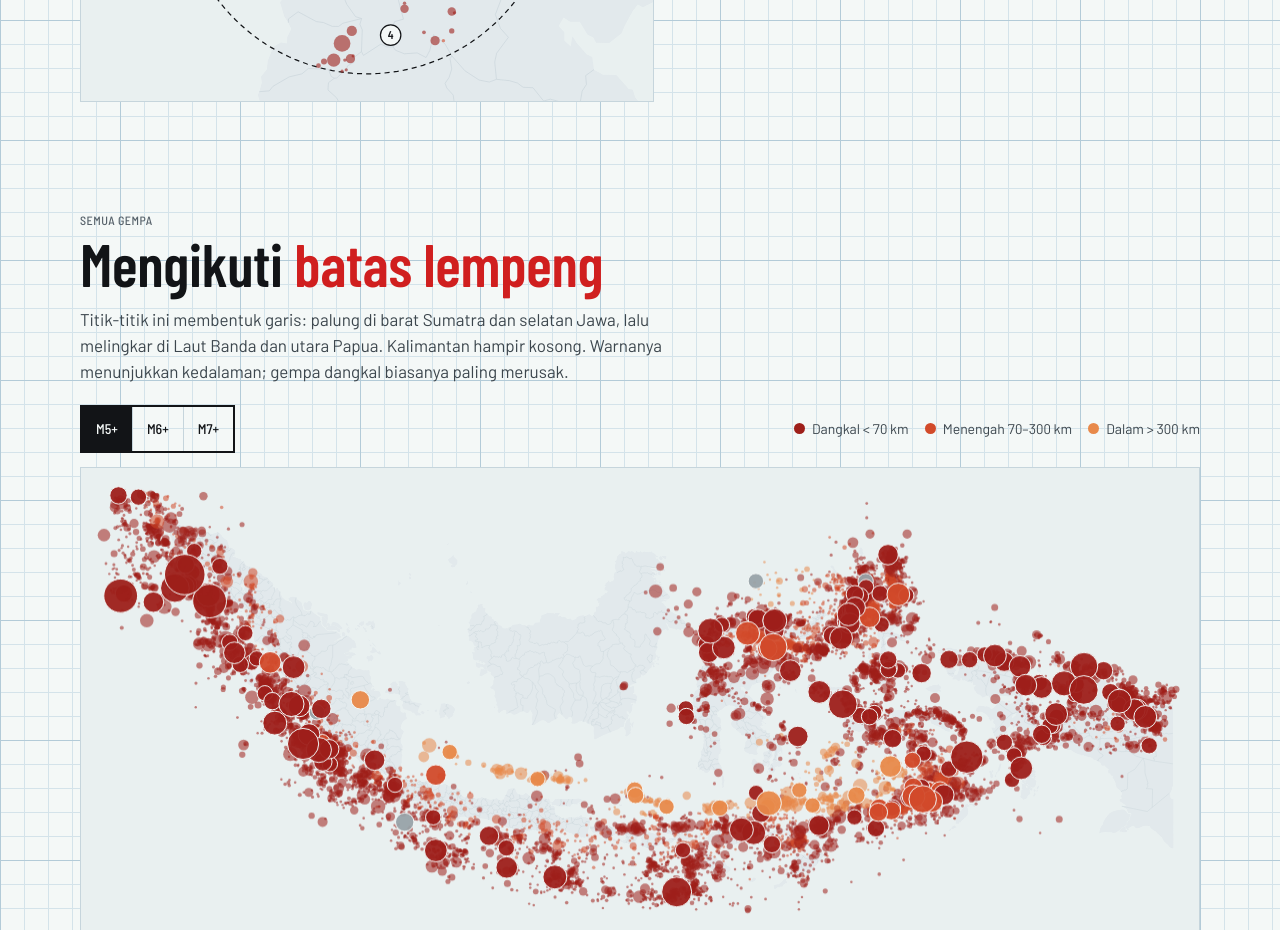
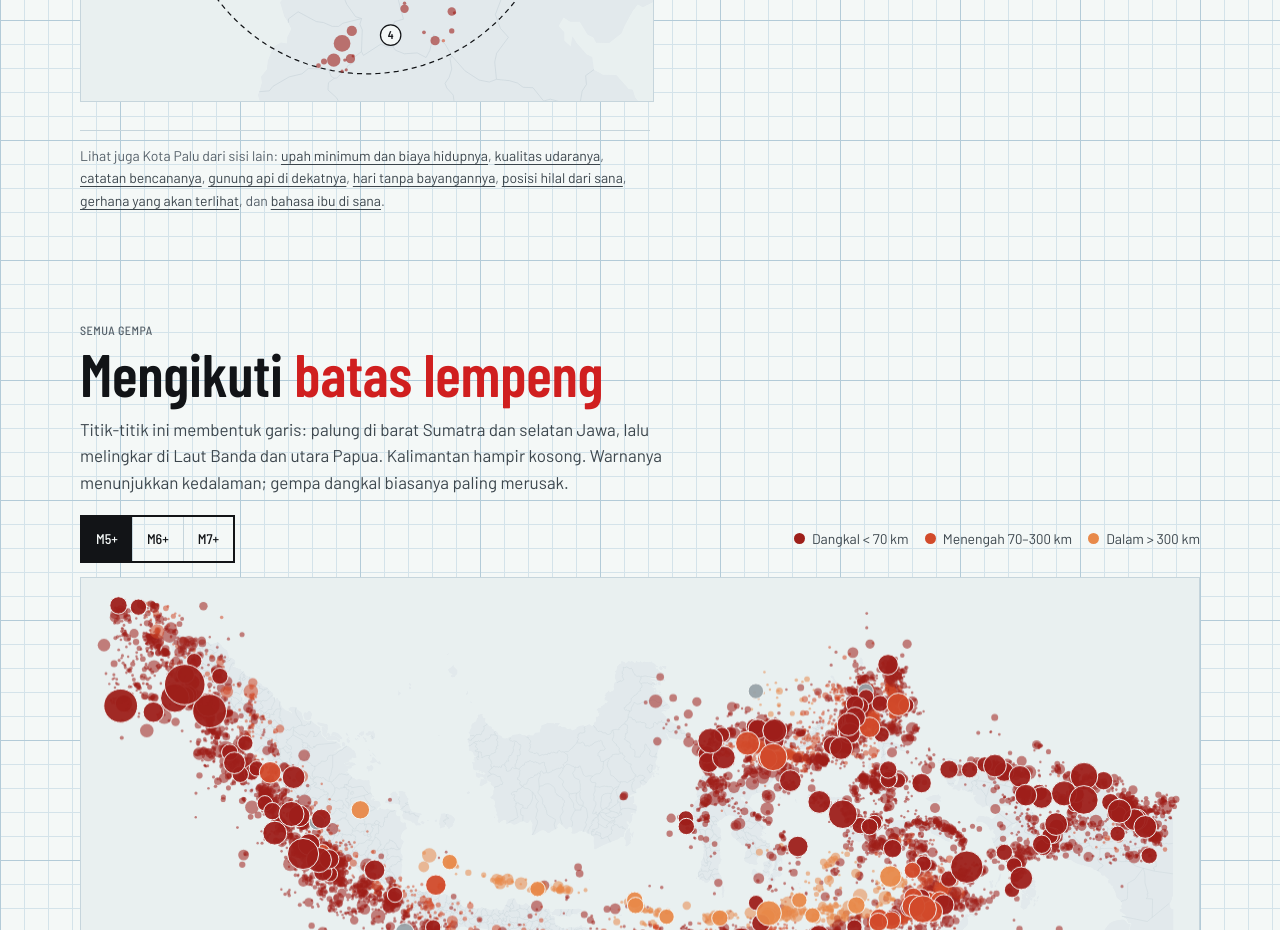
Before and after one commit to Reverseflash45/getar, a website built with Vite: page index.html in a window 1280 px wide. Shown: the part 1900-2830 px from the top of the page. Built offline with nearby package versions, Linux system fonts and the light colour scheme; files whose address does not match are found by name; a web font is replaced by a local one.

Commit message:
Kartu daerah menautkan daerah yang sama di delapan proyek lain

```diff
--- a/index.html
+++ b/index.html
@@ -72,7 +72,9 @@
               <ol class="daftar-gempa" data-lima></ol>
             </div>
           </div>
+          <div data-tetangga></div>
         </div>
+
       </section>
 
       <section class="bagian" id="peta" aria-labelledby="judul-peta">
--- a/src/gaya.css
+++ b/src/gaya.css
@@ -341,6 +341,23 @@ main,
   font-size: 13px;
   color: var(--tinta-2);
 }
+.tetangga {
+  margin: 28px 0 0;
+  padding-top: 14px;
+  border-top: 1px solid var(--garis);
+  max-width: 72ch;
+  font-size: 14px;
+  line-height: 1.6;
+  color: var(--samar);
+}
+.tetangga a {
+  color: var(--tinta-2);
+  text-underline-offset: 3px;
+}
+.tetangga a:hover {
+  color: var(--tinta);
+}
+
 .sekitar-grid {
   display: grid;
   grid-template-columns: minmax(0, 1.1fr) minmax(0, 1fr);
--- a/src/main.ts
+++ b/src/main.ts
@@ -1,5 +1,6 @@
 import "./gaya.css";
 import { DAERAH, type Daerah, type Gempa, type Katalog, cariDaerah, gempa, gutenbergRichter, kaliEnergi, nilaiB, perTahun, ringkas, sekitar, terbesar } from "./analisis";
+import { htmlTetangga } from "./tetangga";
 import { gambarPetaBesar, gambarPetaKecil, gambarSeismo, grafikGR, grafikTahun, mag1, muatPeta, tanggal, type Peta } from "./vis";
 
 const $ = <T extends Element = HTMLElement>(s: string) => document.querySelector<T>(s)!;
@@ -63,7 +64,9 @@ function gambarSekitar() {
         )
         .join("")
     : `<li class="kosong">Tidak ada.</li>`;
+  $("[data-tetangga]").innerHTML = htmlTetangga(pilihan.id, pilihan.nama, "getar");
   if (peta) gambarPetaKecil($("#peta-kecil"), peta, pilihan, radius, daftar);
+
   $$<HTMLButtonElement>("[data-radius]").forEach((b) => b.setAttribute("aria-pressed", String(Number(b.dataset.radius) === radius)));
   masuk.value = pilihan.nama;
 }
--- /dev/null
+++ b/src/tetangga.ts
@@ -0,0 +1,27 @@
+/* Daerah yang sama di proyek lain. Kesembilan situs ini memakai 514 id daerah yang sama (slug "kab-…"/"kota-…"),
+   jadi tautannya cukup mengganti domain. Berkas ini disalin apa adanya ke tiap proyek. */
+
+export type Proyek = "umr" | "napas" | "rawan" | "getar" | "bara" | "bayang" | "hilal" | "gerhana" | "lidah";
+
+const SITUS: { kode: Proyek; sisi: string; url: (id: string) => string }[] = [
+  { kode: "umr", sisi: "upah minimum dan biaya hidupnya", url: (id) => `https://umr.raffstw.my.id/?d=${id}` },
+  { kode: "napas", sisi: "kualitas udaranya", url: (id) => `https://napas.raffstw.my.id/#daerah=${id}` },
+  { kode: "rawan", sisi: "catatan bencananya", url: (id) => `https://rawan-omega.vercel.app/#daerah=${id}` },
+  { kode: "getar", sisi: "gempa besar di sekitarnya", url: (id) => `https://getar.raffstw.my.id/#daerah=${id}` },
+  { kode: "bara", sisi: "gunung api di dekatnya", url: (id) => `https://bara.raffstw.my.id/#daerah=${id}` },
+  { kode: "bayang", sisi: "hari tanpa bayangannya", url: (id) => `https://bayang.raffstw.my.id/#daerah=${id}` },
+  { kode: "hilal", sisi: "posisi hilal dari sana", url: (id) => `https://hilal.raffstw.my.id/#daerah=${id}` },
+  { kode: "gerhana", sisi: "gerhana yang akan terlihat", url: (id) => `https://gerhana.raffstw.my.id/#daerah=${id}` },
+  { kode: "lidah", sisi: "bahasa ibu di sana", url: (id) => `https://lidah.raffstw.my.id/#daerah=${id}` },
+];
+
+export function tautanTetangga(id: string, sendiri: Proyek): { href: string; teks: string }[] {
+  return SITUS.filter((s) => s.kode !== sendiri).map((s) => ({ href: s.url(id), teks: s.sisi }));
+}
+
+const esc = (s: string) => s.replace(/[&<>"]/g, (c) => ({ "&": "&amp;", "<": "&lt;", ">": "&gt;", '"': "&quot;" })[c]!);
+
+export function htmlTetangga(id: string, nama: string, sendiri: Proyek): string {
+  const t = tautanTetangga(id, sendiri).map((x) => `<a href="${x.href}">${esc(x.teks)}</a>`);
+  return `<p class="tetangga">Lihat juga ${esc(nama)} dari sisi lain: ${t.slice(0, -1).join(", ")}, dan ${t.at(-1)}.</p>`;
+}
```
Also changed, not shown: src/tetangga.test.ts (added, +26 -0 lines).
